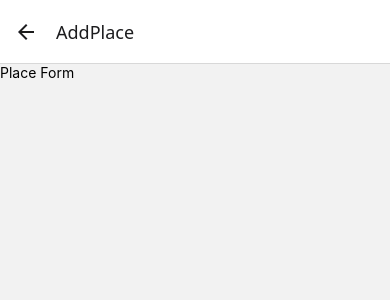
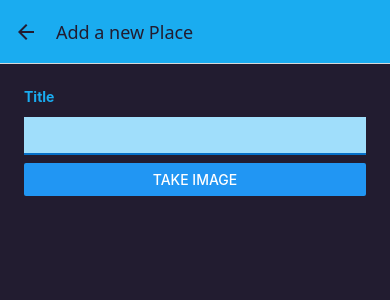
Before and after one commit to BavteqDoIT/ReactAppTrainingFinanceApp, a React Native app: screen /AddPlace in a window 390 px wide. Shown: the top 300 px of the page. Built offline with nearby package versions, Linux system fonts and the light colour scheme.

Commit message:
Lesson 197 - Added basic functions and working camera taking picture on android, working on the IOS permissions

```diff
--- a/App.js
+++ b/App.js
@@ -3,19 +3,47 @@
 import { createNativeStackNavigator } from "@react-navigation/native-stack";
 import AllPlaces from "./screens/AllPlaces";
 import AddPlace from "./screens/AddPlaces";
+import IconButton from "./components/UI/IconButton";
+import { Colors } from "./constants/colors";
 
 const Stack = createNativeStackNavigator();
 
 export default function App() {
   return (
     <>
-    <StatusBar style="dark"/>
-    <NavigationContainer>
-      <Stack.Navigator>
-        <Stack.Screen name="AllPlaces" component={AllPlaces}/>
-        <Stack.Screen name="AddPlace" component={AddPlace}/>
-      </Stack.Navigator>
-    </NavigationContainer>
+      <StatusBar style="dark" />
+      <NavigationContainer>
+        <Stack.Navigator
+          screenOptions={{
+            headerStyle: { backgroundColor: Colors.primary500 },
+            headerTintColor: Colors.gray700,
+            contentStyle: { backgroundColor: Colors.gray700 },
+          }}
+        >
+          <Stack.Screen
+            name="AllPlaces"
+            component={AllPlaces}
+            options={({ navigation }) => ({
+              title: "Your Favorite Places",
+              headerRight: ({ tintColor }) => (
+                <IconButton
+                  icon="add"
+                  size={24}
+                  color={tintColor}
+                  onPress={() => navigation.navigate("AddPlace")}
+                />
+              ),
+            })}
+          />
+          <Stack.Screen
+            name="AddPlace"
+            component={AddPlace}
+            options={{
+              title: "Add a new Place",
+            }}
+          />
+        </Stack.Navigator>
+      </NavigationContainer>
     </>
   );
-};
+}
--- a/app.json
+++ b/app.json
@@ -23,6 +23,14 @@
     },
     "web": {
       "favicon": "./assets/favicon.png"
-    }
+    },
+    "plugins": [
+      [
+        "expo-image-picker",
+        {
+          "cameraPermission": "The app needs access to your camera in order to take photos of your favorite places"
+        }
+      ]
+    ]
   }
 }
--- /dev/null
+++ b/components/Places/ImagePicker.js
@@ -0,0 +1,24 @@
+import { Button, View } from "react-native";
+import {launchCameraAsync} from "expo-image-picker"
+
+function ImagePicker(){
+    async function takeImageHandler(){
+        const image = await launchCameraAsync({
+            allowsEditing: true,
+            aspect: [16, 9],
+            quality: 0.5,
+        });
+        console.log(image);
+    }
+
+    return(
+        <View>
+            <View>
+
+            </View>
+            <Button title="Take Image" onPress={takeImageHandler} />
+        </View>
+    );
+}
+
+export default ImagePicker;
--- a/components/Places/PlaceForm.js
+++ b/components/Places/PlaceForm.js
@@ -1,11 +1,45 @@
-import { Text, View } from "react-native";
+import { useState } from "react";
+import { ScrollView, StyleSheet, Text, TextInput, View } from "react-native";
+import { Colors } from "../../constants/colors";
+import ImagePicker from "./ImagePicker";
 
 function PlaceForm() {
+  const [enteredTitle, setEnteredTitle] = useState("");
+
+  function changeTitleHandler() {
+    setEnteredTitle(enteredTitle);
+  }
+
   return (
-    <View>
-      <Text>Place Form</Text>
-    </View>
+    <ScrollView style={styles.form}>
+      <View >
+        <Text style={styles.label}>Title</Text>
+        <TextInput style={styles.input} onChangeText={changeTitleHandler} value={enteredTitle}/>
+      </View>
+      <ImagePicker />
+    </ScrollView>
   );
 }
 
 export default PlaceForm;
+
+const styles = StyleSheet.create({
+    form: {
+        flex: 1,
+        padding: 24,
+    },
+    label: {
+        fontWeight: "bold",
+        marginBottom: 4,
+        color: Colors.primary500,
+    },
+    input: {
+        marginVertical: 8,
+        paddingHorizontal: 4,
+        paddingVertical: 8,
+        fontSize: 16,
+        borderBottomColor: Colors.primary700,
+        borderBottomWidth: 2,
+        backgroundColor: Colors.primary100,
+    },
+});
--- a/components/Places/PlacesList.js
+++ b/components/Places/PlacesList.js
@@ -1,5 +1,6 @@
 import { FlatList, StyleSheet, Text, View } from "react-native";
 import PlaceItem from "./PlaceItem";
+import { Colors } from "../../constants/colors";
 
 function PlacesList({ places }) {
   if (!places || places.lenght === 0) {
@@ -31,5 +32,6 @@
   },
   fallbackText: {
     fontSize: 16,
+    color: Colors.primary200,
   },
 });
--- /dev/null
+++ b/components/UI/IconButton.js
@@ -0,0 +1,23 @@
+import { Pressable, StyleSheet } from "react-native";
+import { Ionicons } from "@expo/vector-icons";
+
+function IconButton({ icon, size, color, onPress }) {
+  return (
+    <Pressable style={({pressed}) => [styles.button, pressed && styles.pressed]} onPress={onPress}>
+      <Ionicons name={icon} size={size} color={color} />
+    </Pressable>
+  );
+}
+
+export default IconButton;
+
+const styles = StyleSheet.create({
+  button: {
+    padding: 8,
+    justifyContent: "center",
+    alignItems: "center",
+  },
+  pressed: {
+    opacity: 0.7,
+  },
+});
--- /dev/null
+++ b/constants/colors.js
@@ -0,0 +1,11 @@
+export const Colors = {
+  primary50: '#cfeffd',
+  primary100: '#a0defb',
+  primary200: '#77cff8',
+  primary400: '#44bdf5',
+  primary500: '#1aacf0',
+  primary700: '#0570c9',
+  primary800: '#003b88',
+  accent500: '#e6b30b',
+  gray700: '#221c30',
+};
--- a/package.json
+++ b/package.json
@@ -14,7 +14,8 @@
     "expo": "~52.0.46",
     "expo-status-bar": "~2.0.1",
     "react": "18.3.1",
-    "react-native": "0.76.9"
+    "react-native": "0.76.9",
+    "expo-image-picker": "~16.0.6"
   },
   "devDependencies": {
     "@babel/core": "^7.20.0"
```
Also changed, not shown: 1 other file (tests, documents, lock files or other folders).
